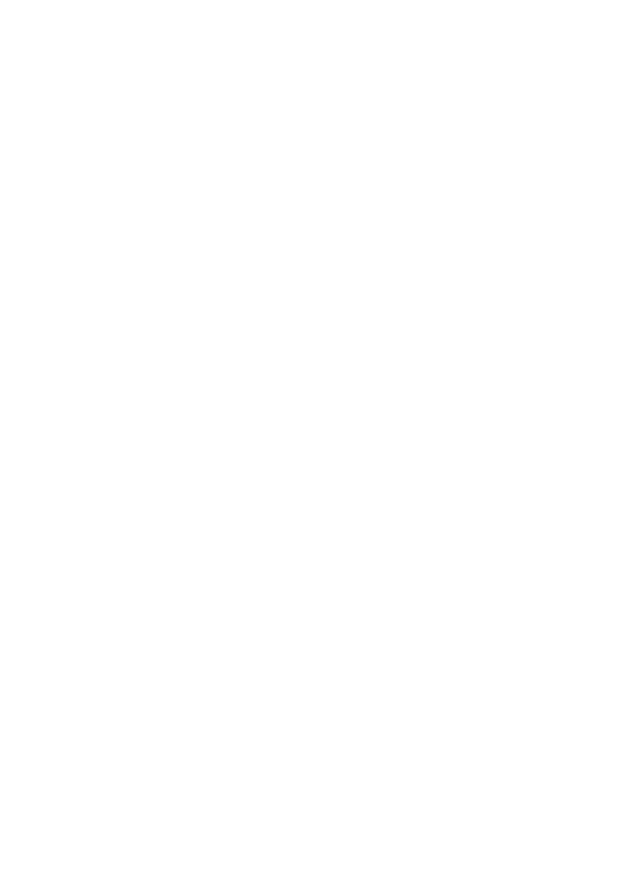
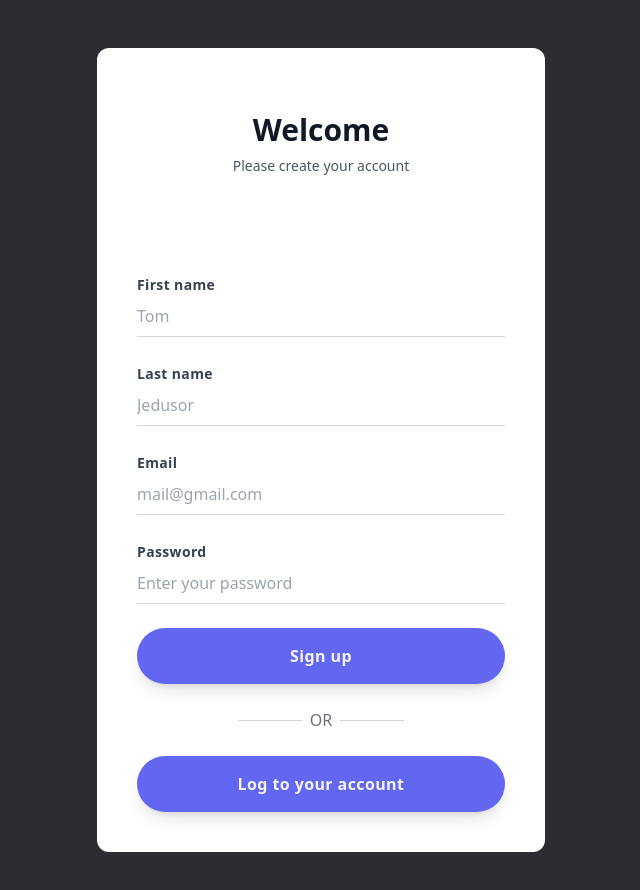
Before and after one commit to EyJunn/Brief-6, a plain HTML site: page Front/Html/Auth/Register.html in a window 1280 px wide. Shown: the whole page, without its empty margins (319-959 px from the left). Before the commit the page ends 800 px from the top, so only its background shows below. Drawn offline with nearby package versions, Linux system fonts and the light colour scheme.

Commit message:
Add background2 but not visible...

```diff
--- a/Front/Html/Auth/Register.html
+++ b/Front/Html/Auth/Register.html
@@ -6,5 +6,90 @@
     <title>Brief_6</title>
     <script src="https://cdn.tailwindcss.com"></script>
   </head>
-  <body></body>
+  <body>
+    <div
+      class="relative min-h-screen flex items-center justify-center bg-gray-50 py-12 px-4 sm:px-6 lg:px-8 bg-gray-500 bg-no-repeat bg-cover bg-url[('../media/ChapiChapo_Background2.png')] items-center ;"
+    >
+      <div class="absolute bg-black opacity-60 inset-0 z-0"></div>
+      <div class="max-w-md w-full space-y-8 p-10 bg-white rounded-xl z-10">
+        <div class="text-center">
+          <h2 class="mt-6 text-3xl font-bold text-gray-900">Welcome</h2>
+          <p class="mt-2 text-sm text-gray-600">Please create your account</p>
+        </div>
+        <div class="flex flex-row justify-center items-center space-x-3"></div>
+        <div class="flex items-center justify-center space-x-2"></div>
+        <div class="mt-8 space-y-6">
+          <div class="relative">
+            <div class="absolute right-0 mt-4"></div>
+            <label class="text-sm font-bold text-gray-700 tracking-wide"
+              >First name</label
+            >
+            <input
+              class="w-full text-base py-2 border-b border-gray-300 focus:outline-none focus:border-indigo-500 first_name"
+              id=""
+              type="text"
+              placeholder="Tom"
+            />
+          </div>
+          <div class="relative">
+            <div class="absolute right-0 mt-4"></div>
+            <label class="text-sm font-bold text-gray-700 tracking-wide"
+              >Last name</label
+            >
+            <input
+              class="w-full text-base py-2 border-b border-gray-300 focus:outline-none focus:border-indigo-500 last_name"
+              id=""
+              type="text"
+              placeholder="Jedusor"
+            />
+          </div>
+          <div class="relative">
+            <div class="absolute right-0 mt-4"></div>
+            <label class="text-sm font-bold text-gray-700 tracking-wide"
+              >Email</label
+            >
+            <input
+              class="w-full text-base py-2 border-b border-gray-300 focus:outline-none focus:border-indigo-500 mail"
+              id=""
+              type="email"
+              placeholder="mail@gmail.com"
+            />
+          </div>
+          <div class="mt-8 content-center">
+            <label class="text-sm font-bold text-gray-700 tracking-wide">
+              Password
+            </label>
+            <input
+              class="w-full content-center text-base py-2 border-b border-gray-300 focus:outline-none focus:border-indigo-500 Password"
+              id=""
+              type="password"
+              placeholder="Enter your password"
+            />
+          </div>
+          <div>
+            <button
+              type="submit"
+              class="w-full flex justify-center bg-indigo-500 text-gray-100 p-4 rounded-full tracking-wide font-semibold focus:outline-none focus:shadow-outline hover:bg-indigo-600 shadow-lg cursor-pointer transition ease-in duration-300"
+              onclick="HandleRegister()"
+            >
+              Sign up
+            </button>
+          </div>
+          <div class="flex items-center justify-center space-x-2">
+            <span class="h-px w-16 bg-gray-300"></span>
+            <span class="text-gray-500 font-normal">OR</span>
+            <span class="h-px w-16 bg-gray-300"></span>
+          </div>
+          <div>
+            <a
+              class="w-full flex justify-center bg-indigo-500 text-gray-100 p-4 rounded-full tracking-wide font-semibold focus:outline-none focus:shadow-outline hover:bg-indigo-600 shadow-lg cursor-pointer transition ease-in duration-300"
+              href="./Login.html"
+            >
+              Log to your account
+            </a>
+          </div>
+        </div>
+      </div>
+    </div>
+  </body>
 </html>
```
Also changed, not shown: Front/Html/media/ChapiChapo_Background2.png (added).
